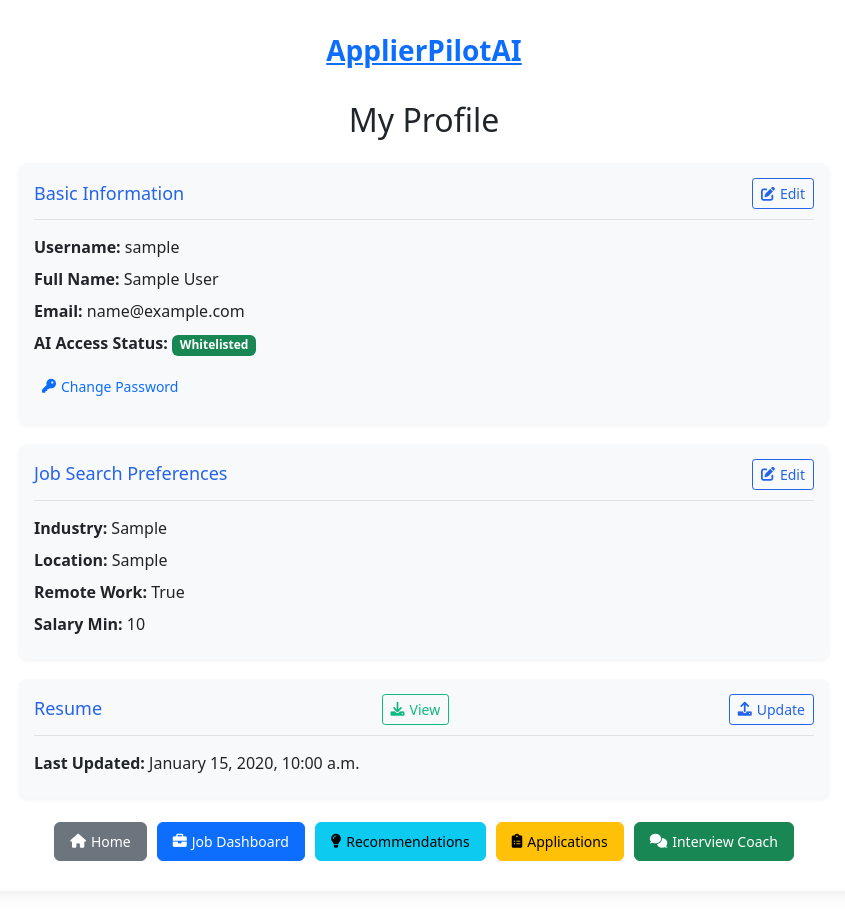
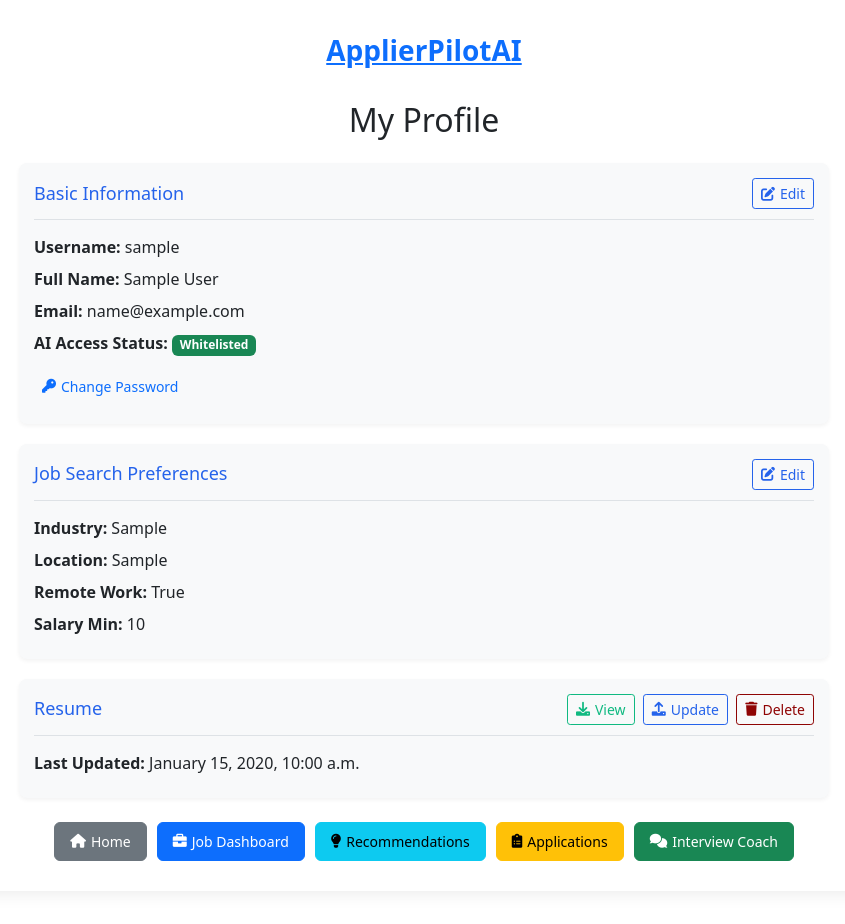
Before and after one commit to UCCS-SP25-CS4300-CS5300-1/Group-4-spring-2025, a Django app: page /users/profile/ in a window 1280 px wide. Shown: the part 51-975 px from the top of the page, without its empty margins (216-1061 px from the left). Run offline with Django 4.2, Linux system fonts and the light colour scheme; a user stored in the database is signed in; tables that the repository leaves empty hold one stand-in row (values such as "Sample post").

Commit message:
button to delete resumes

```diff
--- a/myproject/users/templates/users/profile.html
+++ b/myproject/users/templates/users/profile.html
@@ -52,6 +52,7 @@
     <div class="profile-section">
         <div class="profile-header">
             <h3>Resume</h3>
+            <div class="resume-actions">
                 {% if latest_resume %}
                     <a href="{% url 'view_resume' latest_resume.id %}" class="btn-sm btn-outline-success" target="_blank">
                         <i class="fas fa-download"></i> View
@@ -60,6 +61,12 @@
                 <a href="{% url 'upload_resume' %}" class="btn-sm btn-outline-primary">
                     <i class="fas fa-upload"></i> {% if latest_resume %}Update{% else %}Upload{% endif %}
                 </a>
+                {% if latest_resume %}
+                <a href="{% url 'delete_resume' %}" class="btn-sm btn-outline-danger">
+                    <i class="fas fa-trash"></i> Delete
+                </a>
+                {% endif %}
+            </div>
         </div>
         <div class="profile-info">
             {% if latest_resume %}
@@ -111,6 +118,14 @@
         margin-bottom: 8px;
     }
 
+    .resume-actions {
+        align-items: center;
+    }
+
+    .resume-actions .btn-sm {
+        margin-left: 0.25rem;
+    }
+
     .btn-sm {
         padding: 0.25rem 0.5rem;
         font-size: 0.875rem;
@@ -141,6 +156,16 @@
         color: white;
     }
 
+    .btn-outline-danger {
+        color: #8f0404;
+        border: 1px solid #8f0404;
+    }
+
+    .btn-outline-danger:hover {
+        background-color: #8f0404;
+        color: white;
+    }
+
     .navigation-options {
         display: flex;
         flex-wrap: wrap;
--- a/myproject/users/urls.py
+++ b/myproject/users/urls.py
@@ -8,6 +8,7 @@ urlpatterns = [
     path('logout/', views.logout_view, name='logout'),
     path('edit_profile/', views.update_user, name='edit_profile'),
     path('upload_resume/', views.upload_resume, name='upload_resume'),
+    path('delete_resume/', views.delete_resume, name='delete_resume'),
     path('resume/<int:resume_id>/', views.view_resume, name='view_resume'),
     path('profile/', views.profile_view, name='profile'),
     path('edit_preferences/', views.update_preferences, name='update_preferences'),
--- a/myproject/users/views.py
+++ b/myproject/users/views.py
@@ -134,6 +134,20 @@ def upload_resume(request):
 
     return render(request, 'users/upload_resume.html', {'form': resume_form})
 
+@login_required
+def delete_resume(request):
+    try:
+        resumes = Resume.objects.filter(user=request.user)
+        for resume in resumes:
+            resume.resume.delete()
+            resume.delete()
+        messages.info(request, "You have removed your resume.")
+    except Resume.DoesNotExist:
+        # shouldn't be possible
+        messages.error(request, "You don't have a resume to delete.")
+
+    return redirect('profile')
+
 def parse_resume(file):
 
     file_path = file.path
```
Also changed, not shown: myproject/users/tests.py (+23 -0 lines). Lines whose indentation alone changed are shown as unchanged.
